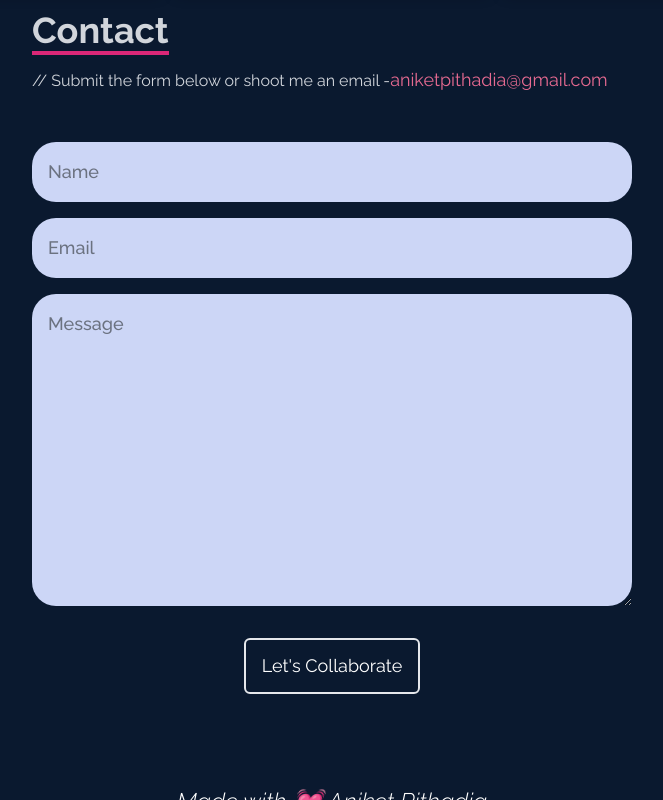
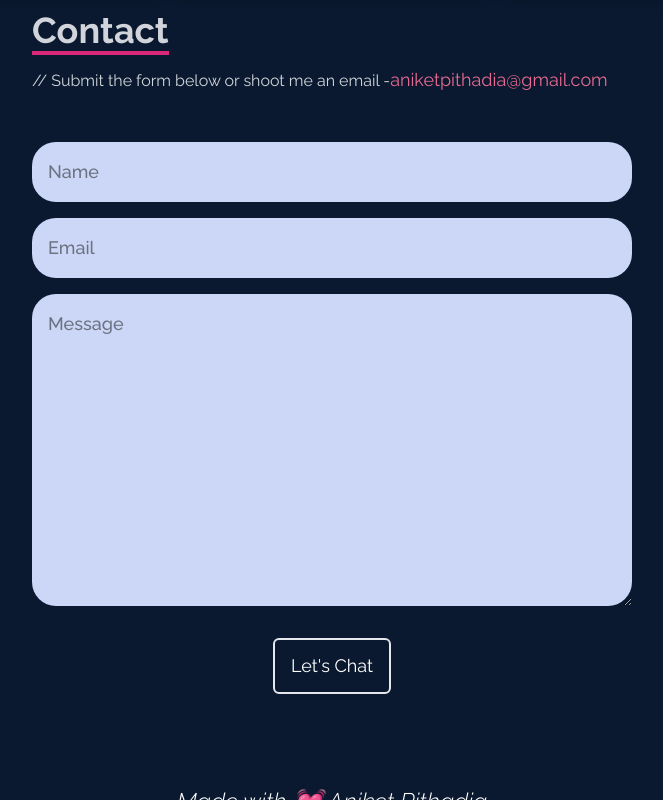
Before and after one commit to AniketPithadia/react-portfolio, a React (Create React App) app: page / in a window 1280 px wide. Shown: the part 2892-3692 px from the top of the page, without its empty margins (308-971 px from the left). Built offline with nearby package versions, Linux system fonts and the light colour scheme.

Commit message:
Update Contact.jsx

```diff
--- a/src/components/Contact.jsx
+++ b/src/components/Contact.jsx
@@ -48,7 +48,7 @@ const Contact = () => {
             placeholder="Message"
           ></textarea>
           <button className="text-white text-lg rounded-md border-2 hover:bg-pink-600 hover:border-pink-600 px-4 py-3 my-8 mx-auto flex items-center">
-            Let's Collaborate
+            Let's Chat
           </button>
         </form>
 
```
